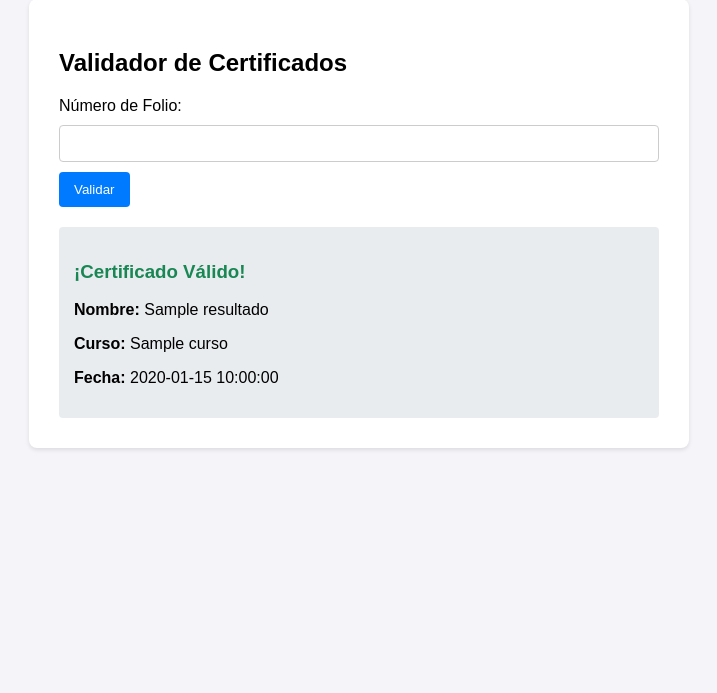
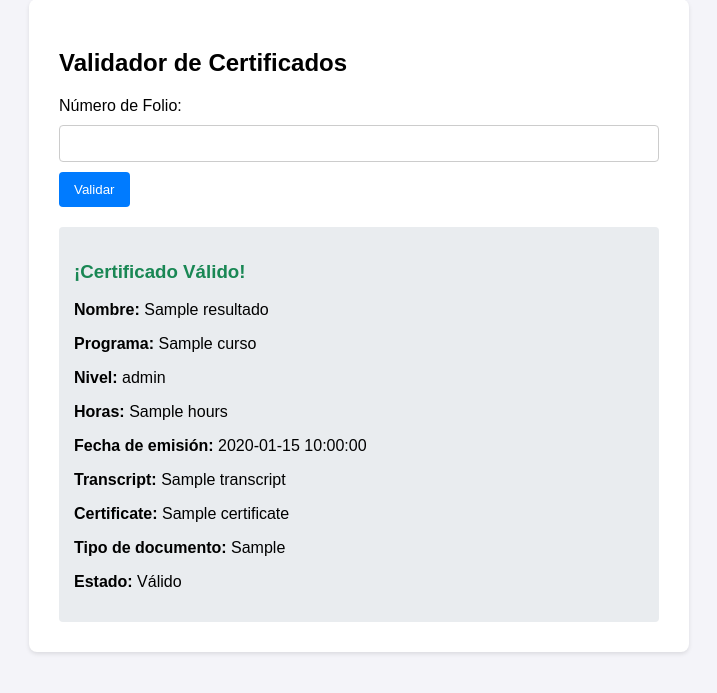
Before and after one commit to enriquefariasrdz/ceti-validador-python, a Flask app: template templates/index.html in a window 1280 px wide. Shown: the part 51-744 px from the top of the page, without its empty margins (21-738 px from the left). Run offline with Flask 3, Linux system fonts and the light colour scheme; the template is opened without the code that fills it: most values are stand-ins (such as "Sample title", 1, 10 or a date in 2020).

Commit message:
Display full certificate details

```diff
--- a/templates/index.html
+++ b/templates/index.html
@@ -36,8 +36,30 @@
                         <h3 class="warning">Estado del certificado: {{ resultado.estatus }}</h3>
                     {% endif %}
                     <p><strong>Nombre:</strong> {{ resultado.nombre }}</p>
-                    <p><strong>Curso:</strong> {{ resultado.curso }}</p>
-                    <p><strong>Fecha:</strong> {{ resultado.fecha }}</p>
+                    <p><strong>Programa:</strong> {{ resultado.curso }}</p>
+                    {% if resultado.level %}
+                        <p><strong>Nivel:</strong> {{ resultado.level }}</p>
+                    {% endif %}
+                    {% if resultado.hours %}
+                        <p><strong>Horas:</strong> {{ resultado.hours }}</p>
+                    {% endif %}
+                    <p><strong>Fecha de emisión:</strong> {{ resultado.fecha }}</p>
+                    {% if resultado.transcript %}
+                        <p><strong>Transcript:</strong> {{ resultado.transcript }}</p>
+                    {% endif %}
+                    {% if resultado.certificate %}
+                        <p><strong>Certificate:</strong> {{ resultado.certificate }}</p>
+                    {% endif %}
+                    {% if resultado.document_type %}
+                        <p><strong>Tipo de documento:</strong> {{ resultado.document_type }}</p>
+                    {% endif %}
+                    <p><strong>Estado:</strong>
+                        {% if resultado.estatus == 'Valido' %}
+                            Válido
+                        {% else %}
+                            {{ resultado.estatus }}
+                        {% endif %}
+                    </p>
                 {% else %}
                     <h3 class="invalid">Certificado no encontrado</h3>
                     <p>El folio ingresado no existe en nuestros registros.</p>
```
